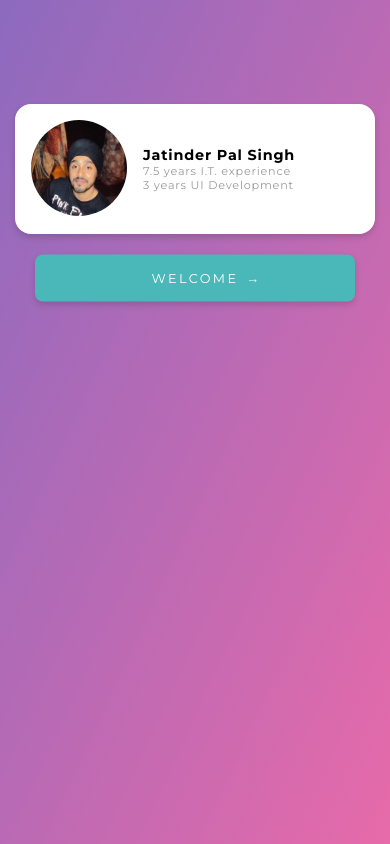
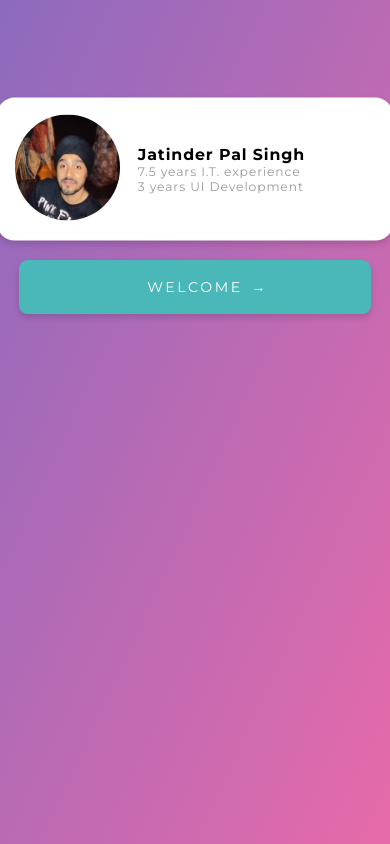
Before and after one commit to jassi5887/portfolio, an Angular app: page / in a window 390 px wide. Built offline with nearby package versions, Linux system fonts and the light colour scheme.

Commit message:
change in phone font-size

```diff
--- a/src/styles/base/_base.scss
+++ b/src/styles/base/_base.scss
@@ -22,6 +22,10 @@ html {
         font-size: 50%; //1 rem = 8px, 8/16 = 50%
     }
 
+    @include respond(tab-port) { // width < 900?
+        font-size: 55%; //1 rem = 8px, 8/16 = 50%
+    }
+
     @include respond(big-desktop) {
         font-size: 75%; //1rem = 12, 12/16
     }
```
